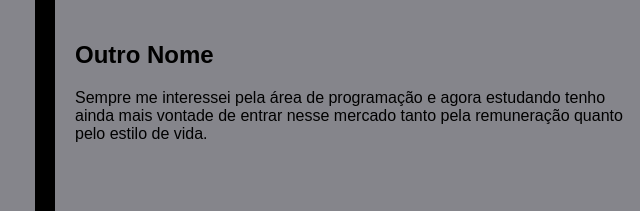
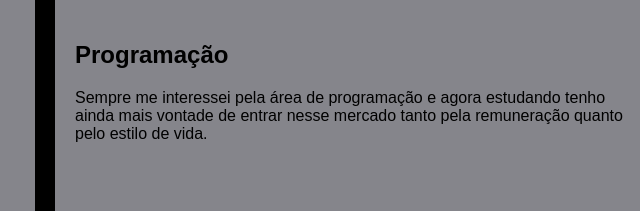
Before and after one commit to vetonsouza/Layout.responsivo, a plain HTML site: page index.html in a window 1280 px wide. Shown: the part 546-757 px from the top of the page, 595-1235 px from the left. Drawn offline with Linux system fonts and the light colour scheme.

Commit message:
Update index.html

```diff
--- a/index.html
+++ b/index.html
@@ -76,7 +76,7 @@
         <!-- Perfil 2 -->
         <div class="profile">
             <img src="programação.jpg" alt="Minha Foto 2">
-            <h2>Outro Nome</h2>
+            <h2>Programação</h2>
             <p>Sempre me interessei pela área de programação e agora estudando tenho ainda mais vontade de entrar nesse mercado tanto pela remuneração quanto pelo estilo de vida.</p>
         </div>
 
```
